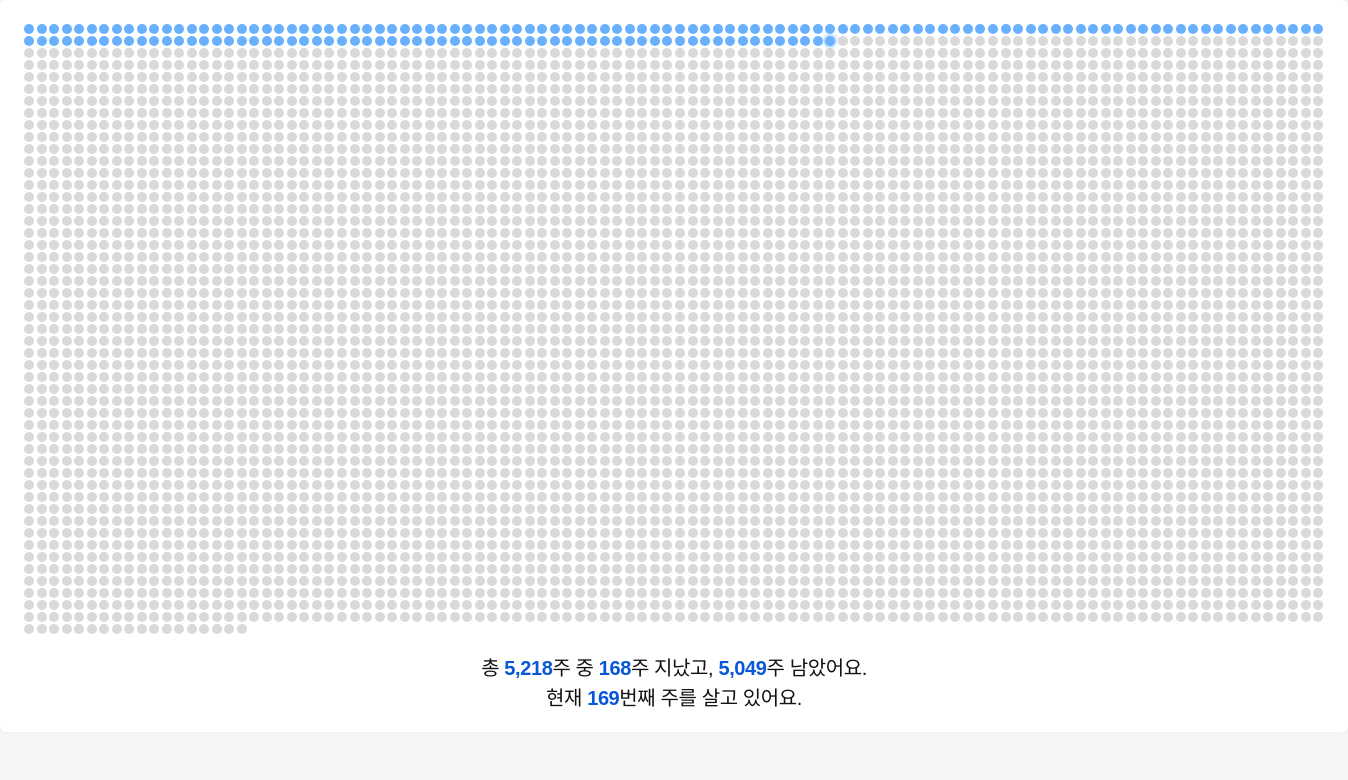
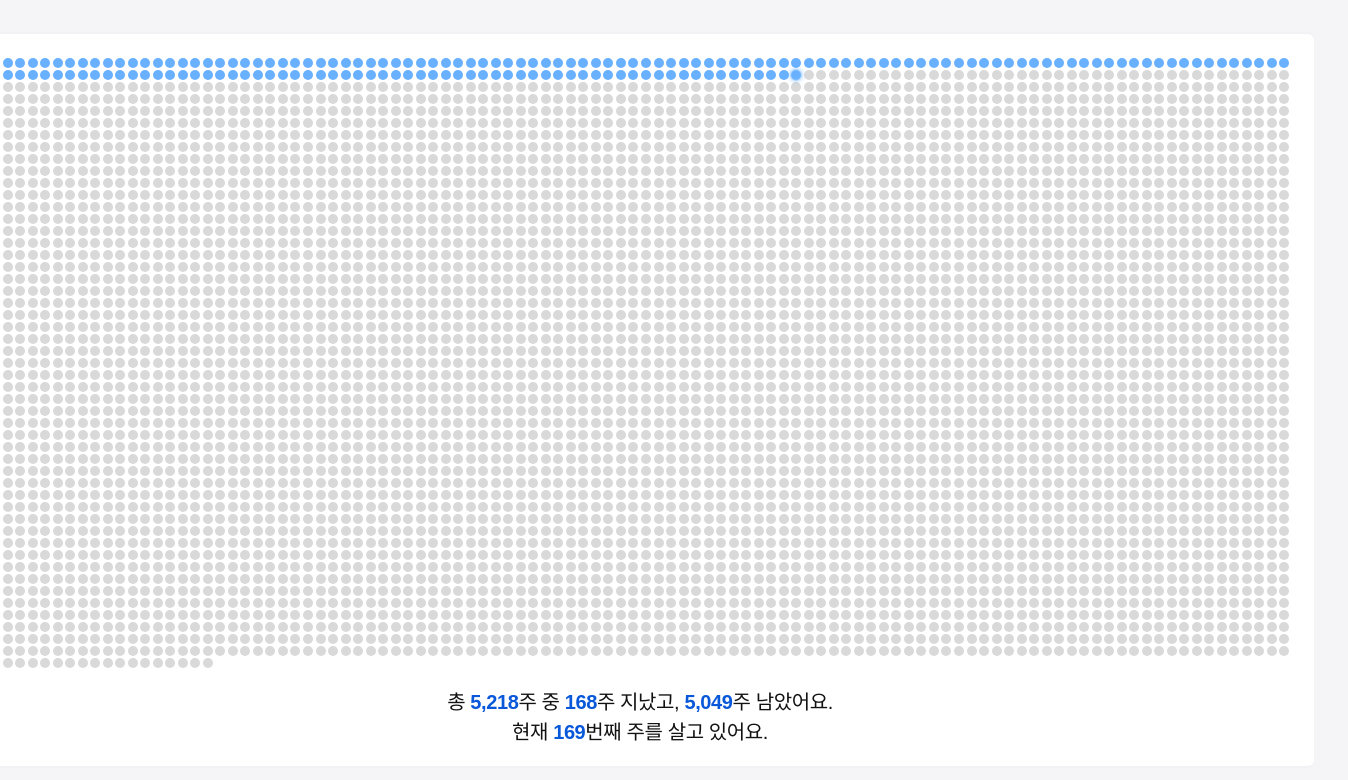
Before and after one commit to kihyeoon/life-chart, a React app: page / in a window 1280 px wide. Both pictures are taken after typing "2020-01-15" into the empty fields and a click on the button "보러가기". Shown: the top 780 px of the page, 1348 px wide, since content can reach past the window. Built offline with nearby package versions, Linux system fonts and the light colour scheme.

Commit message:
💄 Main 높이 100vh로 변경 #10

```diff
--- /dev/null
+++ b/src/Pages/Main/Main.style.ts
@@ -0,0 +1,9 @@
+import styled from "styled-components";
+
+export const Container = styled.div`
+  display: flex;
+  flex-direction: column;
+  align-items: center;
+  justify-content: center;
+  min-height: 100vh;
+`;
--- a/src/Pages/Main/Main.tsx
+++ b/src/Pages/Main/Main.tsx
@@ -1,6 +1,8 @@
 import { useLocation } from "react-router-dom";
 
 import Chart from "@src/components/Chart/Chart";
+
+import * as Style from "./Main.style";
 
 interface LocationState {
   state: { birthDay: string; lifeExpectancy: string };
@@ -10,7 +12,11 @@ function Main() {
   const { state } = useLocation() as LocationState;
   const { birthDay, lifeExpectancy } = state;
 
-  return <Chart birthDate={birthDay} years={Number(lifeExpectancy)} />;
+  return (
+    <Style.Container>
+      <Chart birthDate={birthDay} years={Number(lifeExpectancy)} />
+    </Style.Container>
+  );
 }
 
 export default Main;
```
